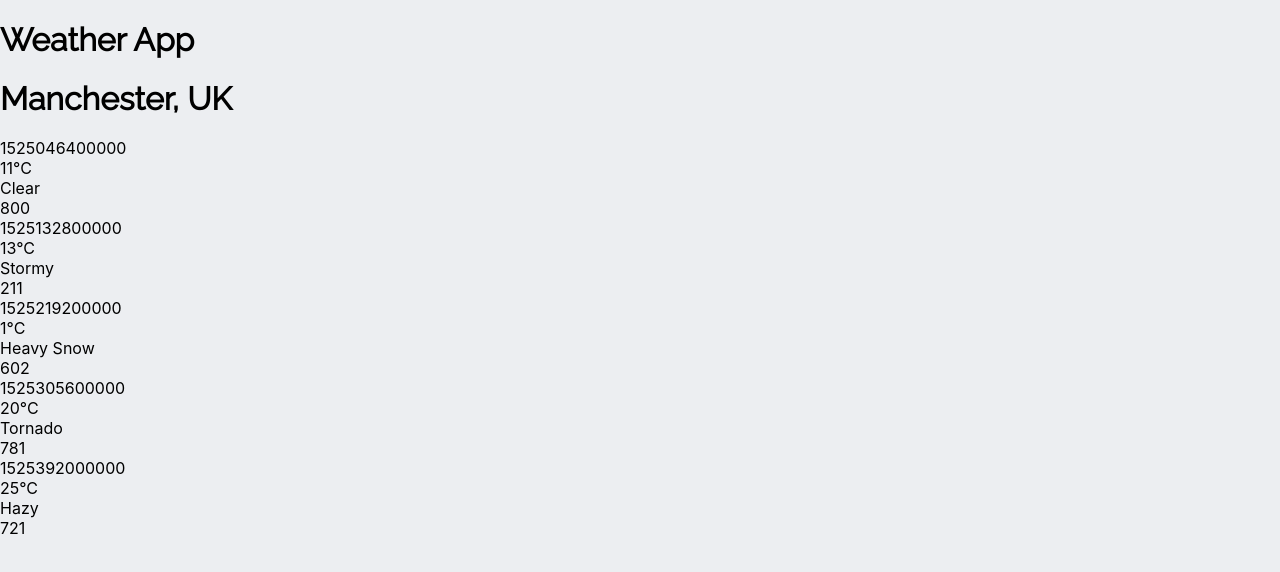
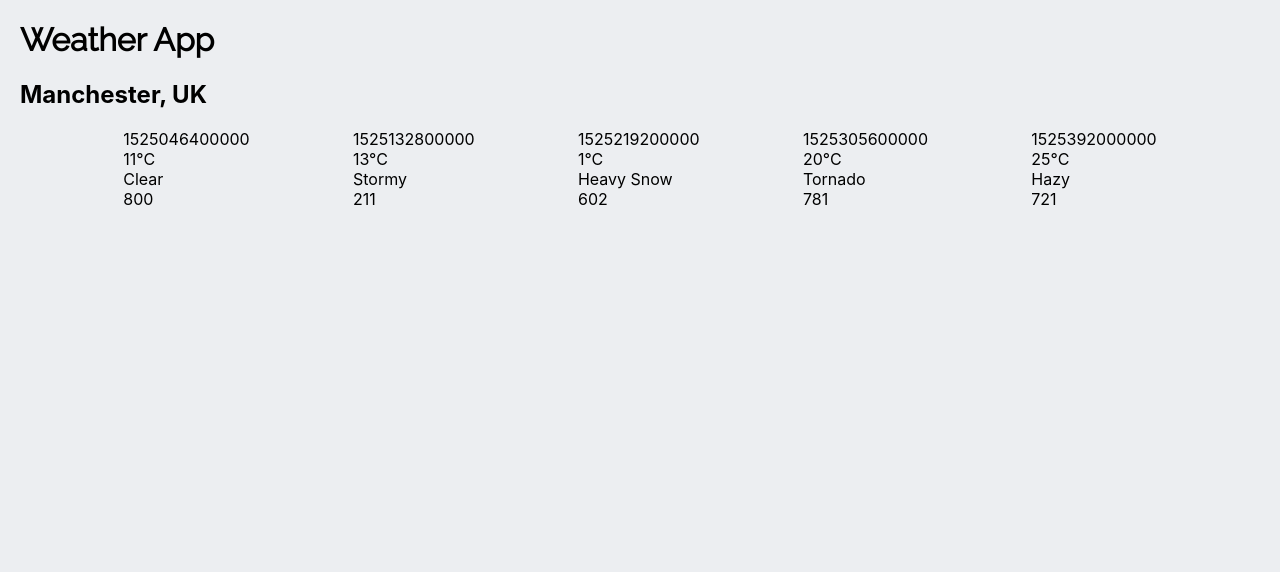
Before and after one commit to josenymad/weather-app, a React (Create React App) app: page / in a window 1280 px wide. Shown: the top 572 px of the page. Built offline with nearby package versions, Linux system fonts and the light colour scheme.

Commit message:
added flexbox to style forecast summaries

```diff
--- a/src/components/App.js
+++ b/src/components/App.js
@@ -7,7 +7,7 @@ function App({ location, forecasts }) {
   const { city, country } = location;
 
   return (
-    <div className="App">
+    <div className="weather-app">
       <h1>Weather App</h1>
       <LocationDetails city={city} country={country} />
       <ForecastSummaries forecasts={forecasts} />
--- a/src/components/ForecastSummaries.js
+++ b/src/components/ForecastSummaries.js
@@ -1,5 +1,6 @@
 import React from "react";
 import ForecastSummary from "./ForecastSummary";
+import "../styles/ForecastSummaries.css";
 
 function ForecastSummaries({ forecasts }) {
   return (
--- a/src/components/LocationDetails.js
+++ b/src/components/LocationDetails.js
@@ -3,7 +3,7 @@ import React from "react";
 function LocationDetails(props) {
   const { city, country } = props;
 
-  return <h1 className="location">{`${city}, ${country}`}</h1>;
+  return <h2 className="location">{`${city}, ${country}`}</h2>;
 }
 
 export default LocationDetails;
--- a/src/styles/App.css
+++ b/src/styles/App.css
@@ -1,4 +1,8 @@
 @import url("https://fonts.googleapis.com/css2?family=Raleway&display=swap");
+
+.weather-app {
+  margin: 0 20px;
+}
 
 h1 {
   font-family: "Raleway", sans-serif;
--- /dev/null
+++ b/src/styles/ForecastSummaries.css
@@ -0,0 +1,4 @@
+.forecast-summaries {
+    display: flex;
+    justify-content: space-evenly;
+}
```
Also changed, not shown: 1 other file (tests, documents, lock files or other folders).
